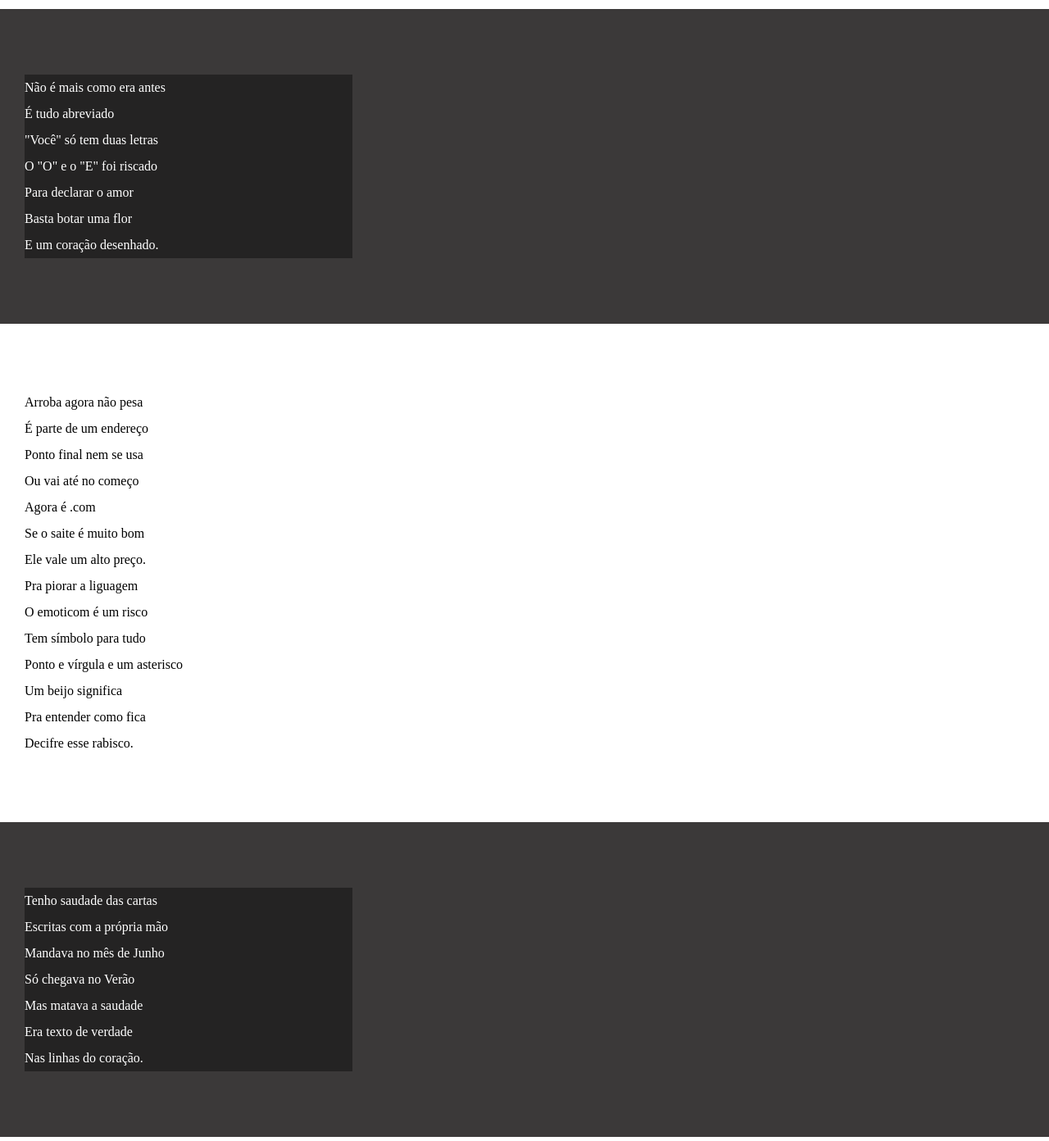
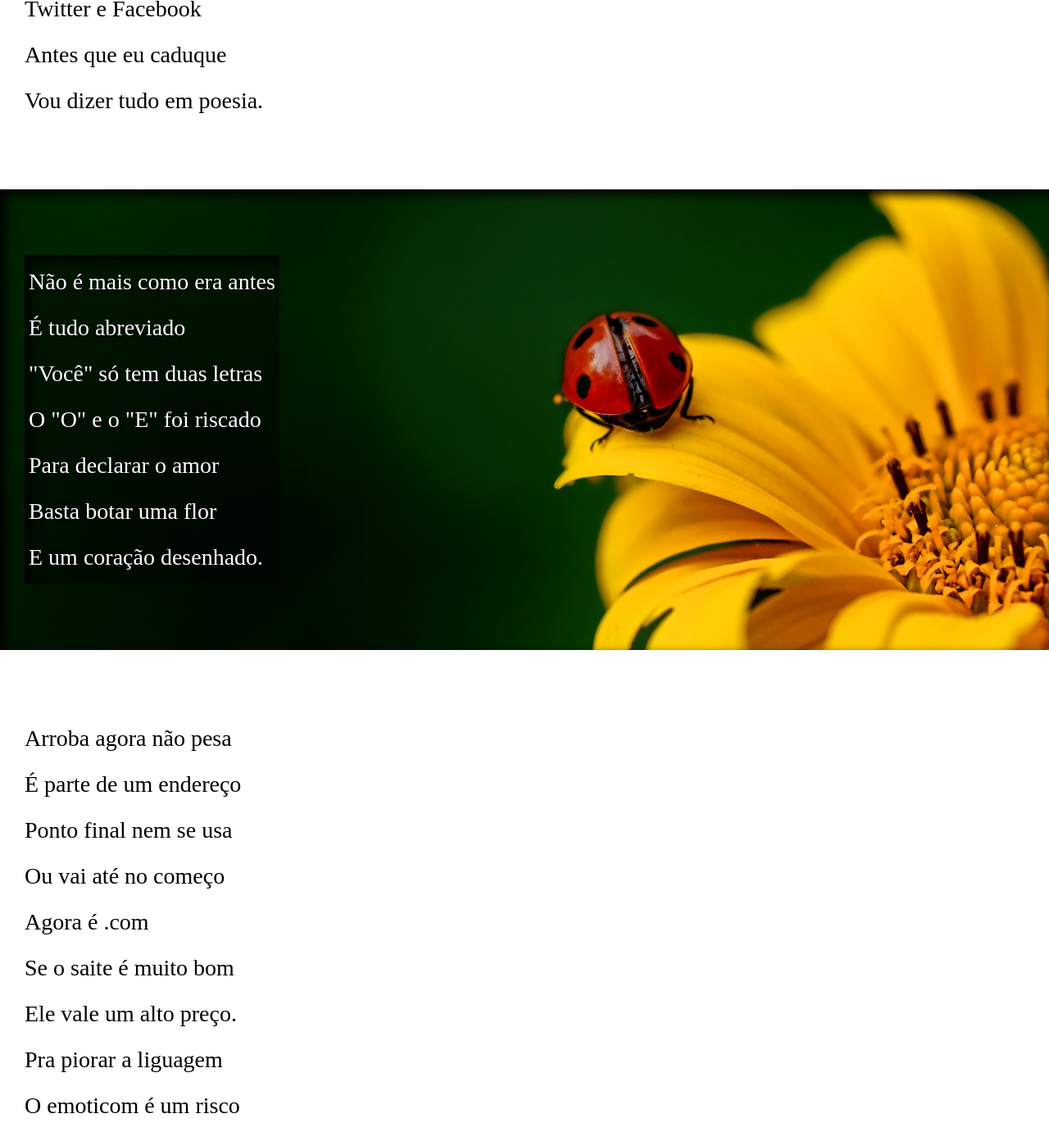
Before and after one commit to emygerfson/html5-css3, a plain HTML site: page desafio 12/index.html in a window 1280 px wide. Shown: the part 528-1920 px from the top of the page at 82% size. Drawn offline with Linux system fonts and the light colour scheme; a web font is replaced by a local one.

Commit message:
concluido o projeto

```diff
--- a/desafio 12/estilo/style.css
+++ b/desafio 12/estilo/style.css
@@ -1,12 +1,28 @@
 @charset "UTF-8";
 
+@import url('https://fonts.googleapis.com/css2? family= Sriracha & display=swap');
+
+@import url('https://fonts.googleapis.com/css2? family= Passion+One & display=swap');
+
+@import url('https://fonts.googleapis.com/css2? family= Passions+Conflict & display=swap');
+
+:root{
+
+    --fonte1: Verdana, Geneva, Tahoma, sans-serif;
+    --fonte2: 'Passion One', cursiva;
+    --fonte3: 'Sriracha', cursiva;
+    --fonte4: 'Passions Conflict', cursiva;
+}
 *{
     margin: 0px;
     padding: 0px;
+    font-size: 1em;
 }
 html, body{
     min-width: 100vh;
     background-color: darkgray;
+    font-family: var(--fonte1);
+
 }
 header{
     background-color: black;
@@ -17,6 +33,8 @@ header{
 header > h1{
     padding-top: 50px;
     font-variant: small-caps;
+    font-family: var(--fonte2);
+    font-size: 10vh;
 }
 header > p{
     padding-bottom: 50px;
@@ -34,14 +52,36 @@ section{
     padding-bottom: 10vh;
     line-height: 2em;
     padding-left: 30px;
+    font-family: var(--fonte4);
+    font-size: 3.5vh;
 }
 section.imagem > p{
     background-color: rgba(0, 0, 0, 0.39);
-    width: 400px;
+    display: inline-block;
+    padding: 5px;
+    box-shadow: inset 6px 6px 13px 0px black;
+
+
 }
 section.imagem{
     background-color: rgb(59, 57, 57);
     color: white;
+    box-shadow: inset 6px 6px 13px 0px black;
+    background-attachment: fixed;
+
+}
+section#img01{
+    background-image: url(../imagens/background001.jpg);
+    background-position: right center;
+    background-size: cover;
+    text-shadow: 1px 1px black;
+
+}
+section#img02{
+    background-image: url(../imagens/background002.jpg);
+    background-position: right center;
+    background-size: cover;
+    text-shadow:  1;
 }
 
 section.normal{
--- a/desafio 12/index.html
+++ b/desafio 12/index.html
@@ -26,7 +26,7 @@
         </p>
     </section>
 
-    <section class="imagem">
+    <section class="imagem" id="img01">
         <p>
             Não é mais como era antes <br>
             É tudo abreviado <br>
@@ -60,7 +60,7 @@
         </p>
     </section>
 
-    <section class="imagem">
+    <section class="imagem" id="img02">
         <p>
             Tenho saudade das cartas <br>
             Escritas com a própria mão <br>
```
Also changed, not shown: desafio 12/imagens/._background001.jpg (deleted), desafio 12/imagens/._background002.jpg (deleted), desafio 12/imagens/background001.jpg (added), desafio 12/imagens/background002.jpg (added).
